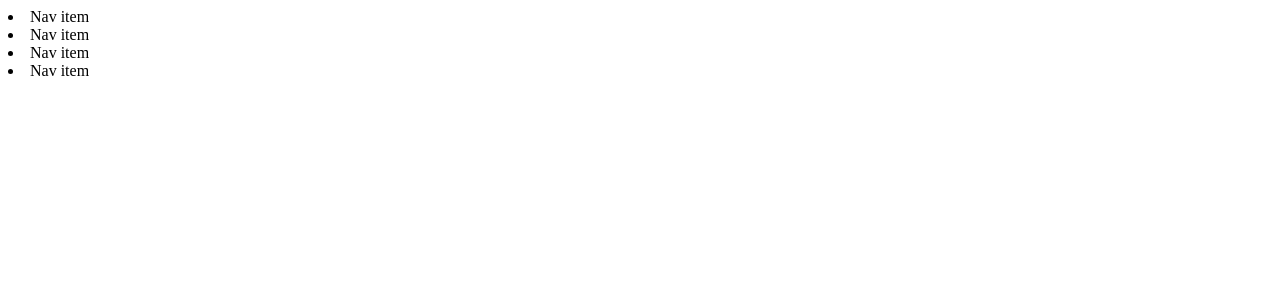
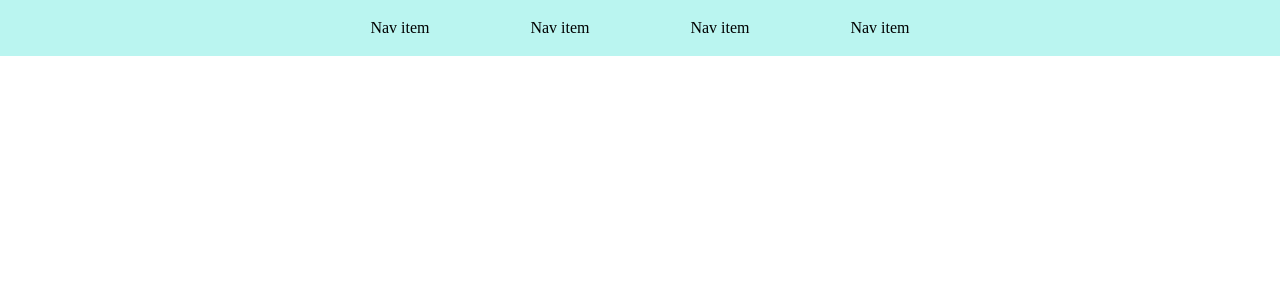
Before and after one commit to fidashn/my-diaries, a React (Create React App) app: page / in a window 1280 px wide. Shown: the top 300 px of the page. Built offline with nearby package versions, Linux system fonts and the light colour scheme.

Commit message:
styled the navbar

```diff
--- a/src/App.css
+++ b/src/App.css
@@ -0,0 +1,15 @@
+*{
+  padding: 0;
+  margin: 0;
+  box-sizing: border-box;
+}
+
+.navbar {
+  display: flex;
+  justify-content: space-around;
+  align-items: center;
+  background-color: #BAF5F0;
+  list-style: none;
+  padding: 0 25% 0 25%;
+  height: 7vh;
+}
```
